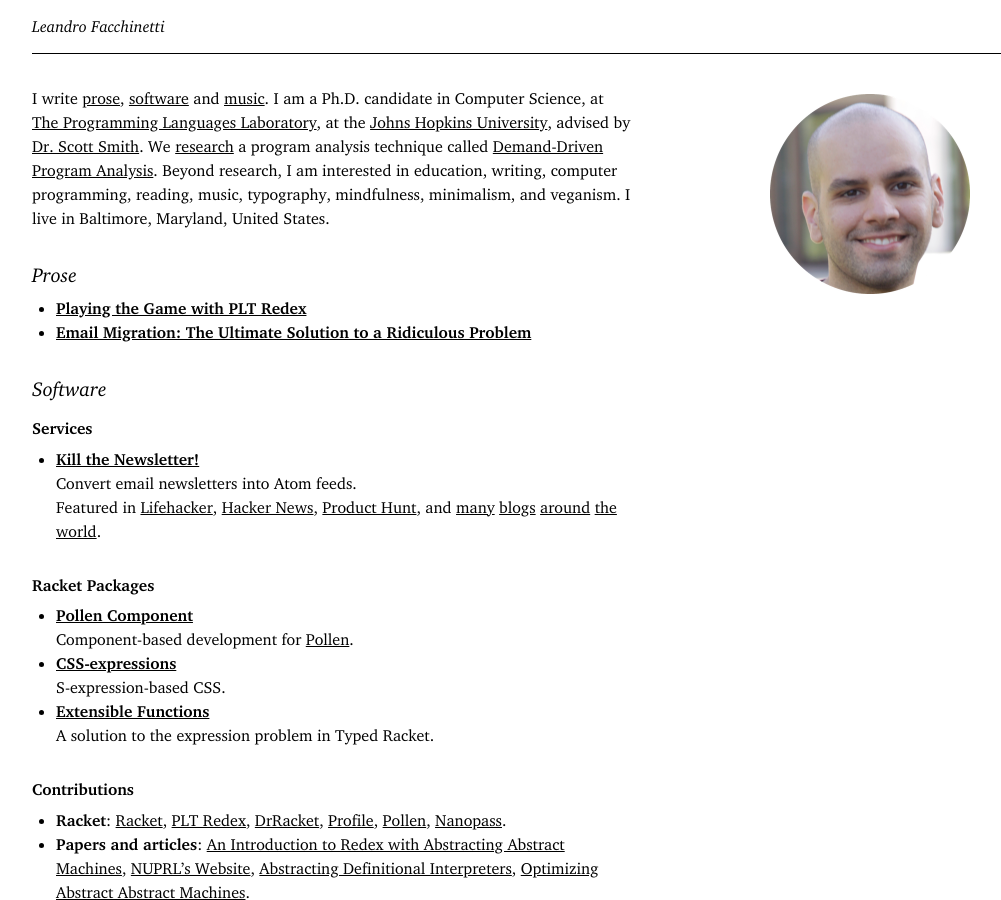
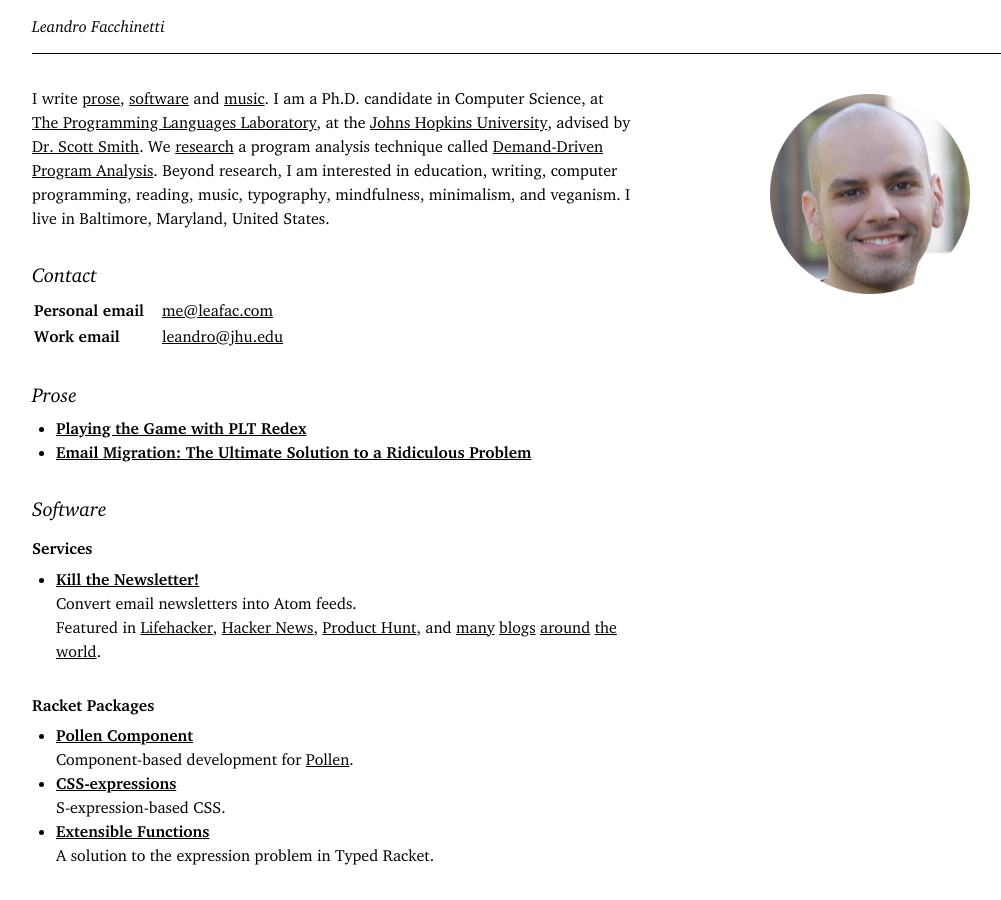
Before and after one commit to leafac/leafac.com, a Jekyll site: the page built from index.md, in a window 1280 px wide and 900 px high. Shown: the whole window, without its empty margins (108-1109 px from the left). Built offline with Jekyll 4.4.1, drawn with Linux system fonts in a browser that asks for light colours; some of the changed text lies outside the part shown.

Commit message:
Move contact information

```diff
--- a/index.md
+++ b/index.md
@@ -431,6 +431,12 @@ attachments:
 
 I write [prose](/#prose), [software](/#software) and [music](/#music). I am a Ph.D. candidate in Computer Science, at [The Programming Languages Laboratory](https://pl.cs.jhu.edu), at the [Johns Hopkins University](https://jhu.edu), advised by [Dr. Scott Smith](https://www.cs.jhu.edu/~scott/). We [research](/#publications) a program analysis technique called [Demand-Driven Program Analysis](http://pl.cs.jhu.edu/projects/demand-driven-program-analysis/). Beyond research, I am interested in education, writing, computer programming, reading, music, typography, mindfulness, minimalism, and veganism. I live in Baltimore, Maryland, United States.
 
+Contact
+=======
+
+| **Personal email** | <me@leafac.com> |
+| **Work email** | <leandro@jhu.edu> |
+
 Prose
 =====
 
```
Also changed, not shown: other parts of index.md (+0 -6 lines).
